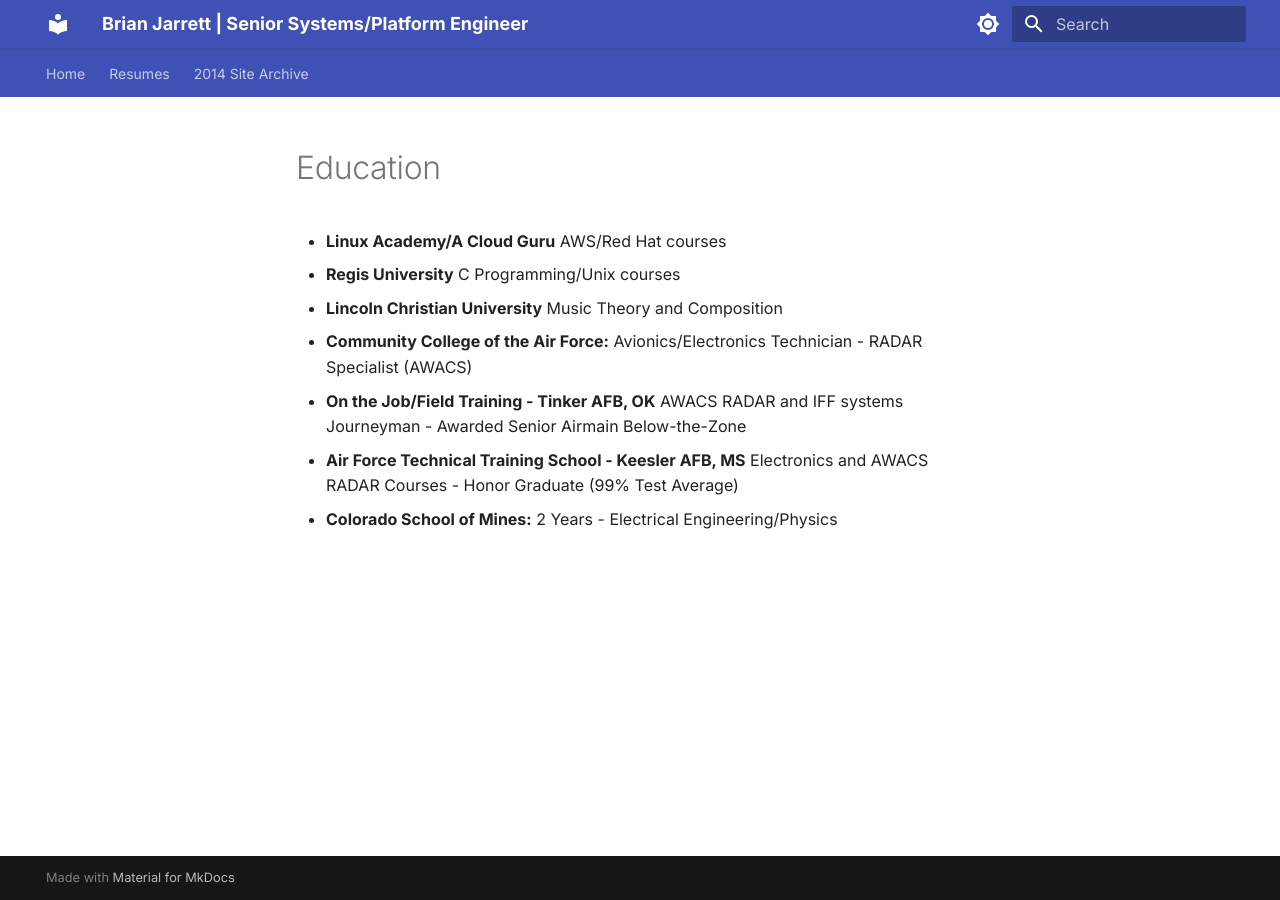
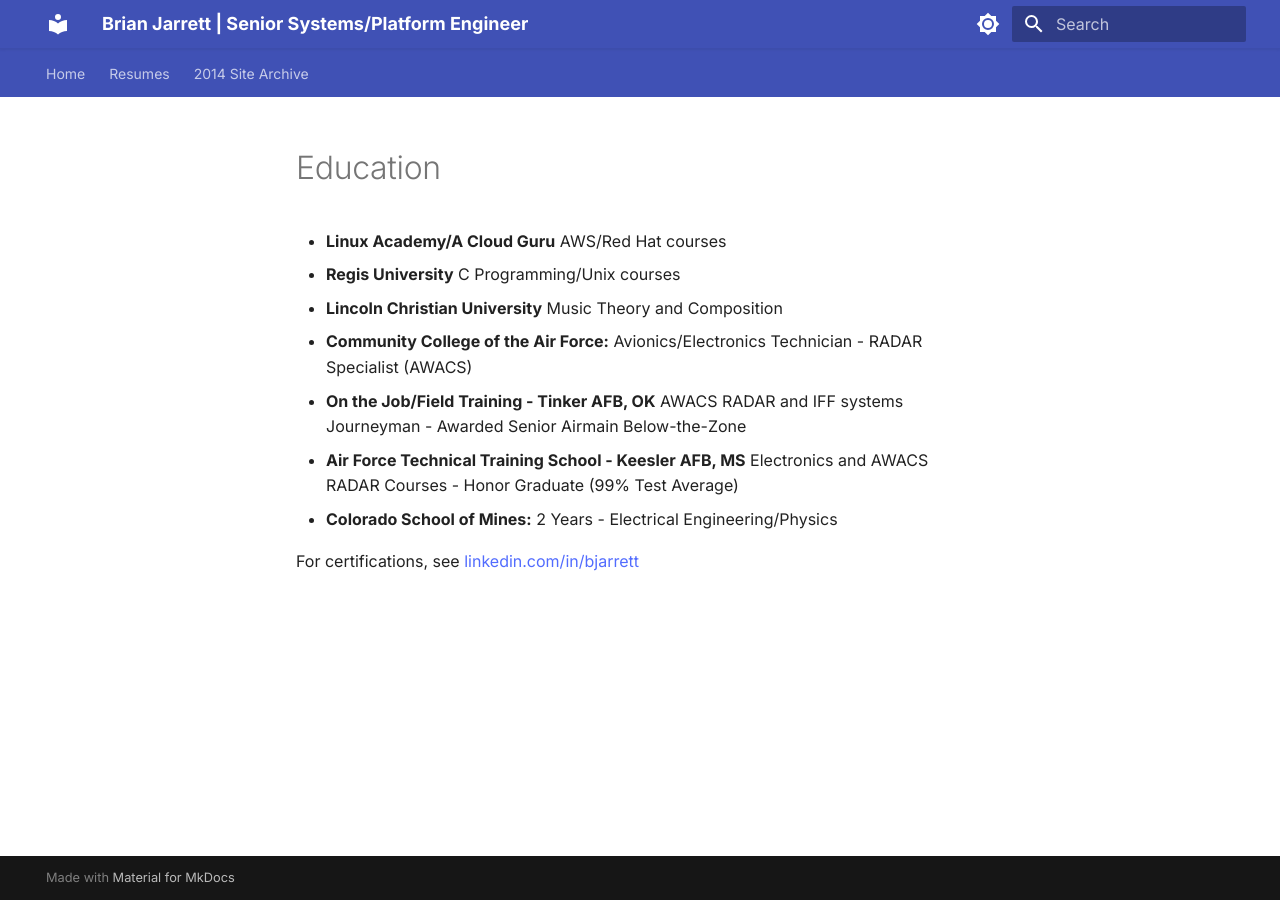
Before and after one commit to celttechie/celttechie.github.io, an MkDocs documentation site: the page built from docs/sections/education.md, in a window 1280 px wide. Built offline with MkDocs 1.6.1 and Material for MkDocs 9.7.7, drawn with Linux system fonts in a browser that asks for light colours.

Commit message:
Added cert link

```diff
--- a/docs/sections/education.md
+++ b/docs/sections/education.md
@@ -8,4 +8,5 @@
     <li><strong>Air Force Technical Training School - Keesler AFB, MS</strong> Electronics and AWACS RADAR Courses - Honor Graduate (99% Test Average)</li>
     <li><strong>Colorado School of Mines:</strong> 2 Years - Electrical Engineering/Physics</li>
   </ul>
+  For certifications, see <a href="https://www.linkedin.com/in/bjarrett">linkedin.com/in/bjarrett</a>
 </div>
```
